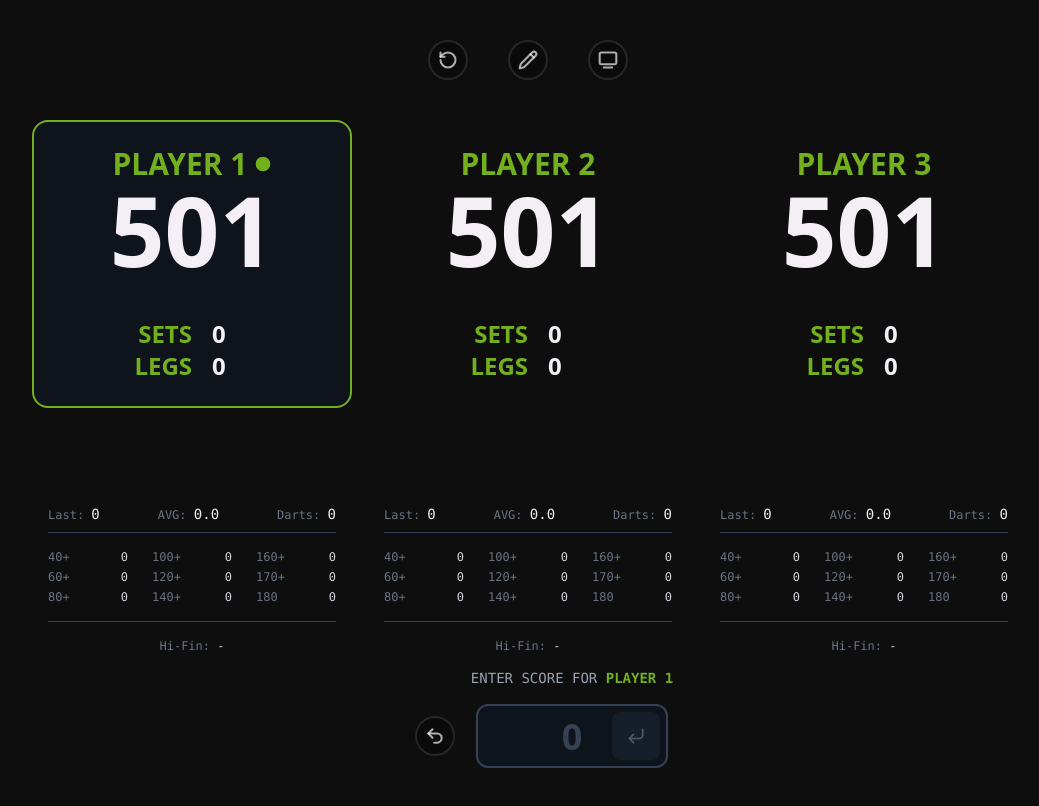
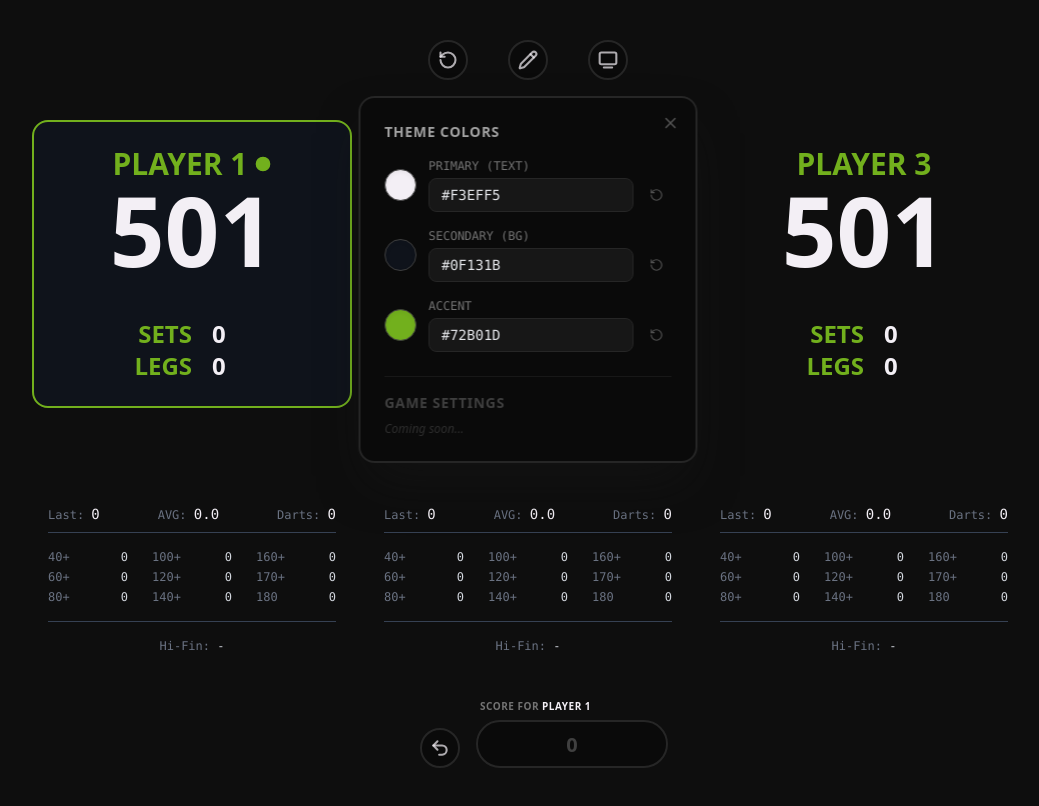
Before and after one commit to lukasus55/dartES, a Next.js app: page / in a window 1280 px wide. Both pictures are taken after a click on the button "Edit". Shown: the top 806 px of the page, without its empty margins (112-1151 px from the left). Built offline with nearby package versions, Linux system fonts and the light colour scheme.

Commit message:
Add color customization

```diff
--- a/app/components/CheckoutGuide.tsx
+++ b/app/components/CheckoutGuide.tsx
@@ -18,7 +18,7 @@ return (
             {guide.map((dart, i) => (
             <div
                 key={i}
-                className={`flex items-center justify-center px-3 py-1 rounded-md font-bold text-sm shadow-lg bg-secondary border-2 border-accent w-1/3`}
+                className={`flex items-center justify-center px-3 py-1 rounded-md font-bold text-sm shadow-lg bg-customizableSecondary border-2 border-customizableAccent w-1/3`}
             >
                 {dart}
             </div>
--- /dev/null
+++ b/app/components/CustomizationPopup.tsx
@@ -0,0 +1,167 @@
+"use client";
+
+import { useState, useEffect } from "react";
+import { X, RotateCcw } from "lucide-react";
+
+interface CustomizationPopupProps {
+  onClose: () => void;
+}
+
+const DEFAULT_THEME = {
+  primary: "#F3EFF5",
+  secondary: "#0F131B",
+  accent: "#72B01D",
+};
+
+export default function CustomizationPopup({ onClose }: CustomizationPopupProps) {
+  const getCssVar = (name: string) => {
+    if (typeof window !== "undefined") {
+      return getComputedStyle(document.documentElement).getPropertyValue(name).trim();
+    }
+    return "";
+  };
+
+  const [primaryColor, setPrimaryColor] = useState("");
+  const [secondaryColor, setSecondaryColor] = useState("");
+  const [accentColor, setAccentColor] = useState("");
+
+  useEffect(() => {
+    setPrimaryColor(getCssVar("--customizablePrimary") || DEFAULT_THEME.primary);
+    setSecondaryColor(getCssVar("--customizableSecondary") || DEFAULT_THEME.secondary);
+    setAccentColor(getCssVar("--customizableAccent") || DEFAULT_THEME.accent);
+  }, []);
+
+  const handleColorChange = (varName: string, value: string, setter: (v: string) => void) => {
+    setter(value);
+    document.documentElement.style.setProperty(varName, value);
+  };
+
+  const handleResetSingle = (varName: string, defaultValue: string, setter: (v: string) => void) => {
+    handleColorChange(varName, defaultValue, setter);
+  };
+
+  return (
+    <div className="
+      absolute top-24 left-1/2 -translate-x-1/2 flex flex-col gap-6 p-6 min-w-75
+      bg-neutral-950 border-2 border-neutral-800 rounded-2xl shadow-2xl shadow-neutral-900/50
+      backdrop-blur-sm animate-in fade-in zoom-in-95 duration-200 z-50
+    ">
+
+      <button
+        onClick={onClose}
+        className="absolute top-3 right-3 text-neutral-600 hover:text-white transition-colors p-1"
+      >
+        <X size={18} />
+      </button>
+
+      <div className="flex flex-col gap-4">
+        <h3 className="text-sm font-bold text-neutral-400 uppercase tracking-wider">
+          Theme Colors
+        </h3>
+
+        {/* PRIMARY- */}
+        <div className="flex items-center gap-3">
+          <div
+            className="w-8 h-8 rounded-full border border-neutral-700 shadow-inner transition-colors duration-200"
+            style={{ backgroundColor: primaryColor }}
+          />
+          <div className="flex-1 flex flex-col">
+            <label className="text-xs text-neutral-500 font-mono mb-1">PRIMARY (TEXT)</label>
+            <div className="flex items-center gap-2">
+              <input
+                type="text"
+                value={primaryColor.toUpperCase()}
+                onChange={(e) => handleColorChange("--customizablePrimary", e.target.value, setPrimaryColor)}
+                className="
+                  w-full bg-neutral-900 border border-neutral-800 rounded-lg px-3 py-1.5
+                  text-sm text-gray-200 font-mono focus:outline-none focus:border-neutral-600 focus:bg-neutral-800
+                  transition-all
+                "
+                placeholder="#000000"
+              />
+              <button
+                onClick={() => handleResetSingle("--customizablePrimary", DEFAULT_THEME.primary, setPrimaryColor)}
+                className="p-2 text-neutral-600 hover:text-white hover:bg-neutral-800 rounded-lg transition-colors"
+                title="Reset to default"
+              >
+                <RotateCcw size={14} />
+              </button>
+            </div>
+          </div>
+        </div>
+
+        {/* SECONDARY */}
+        <div className="flex items-center gap-3">
+          <div
+            className="w-8 h-8 rounded-full border border-neutral-700 shadow-inner transition-colors duration-200"
+            style={{ backgroundColor: secondaryColor }}
+          />
+          <div className="flex-1 flex flex-col">
+            <label className="text-xs text-neutral-500 font-mono mb-1">SECONDARY (BG)</label>
+            <div className="flex items-center gap-2">
+              <input
+                type="text"
+                value={secondaryColor.toUpperCase()}
+                onChange={(e) => handleColorChange("--customizableSecondary", e.target.value, setSecondaryColor)}
+                className="
+                  w-full bg-neutral-900 border border-neutral-800 rounded-lg px-3 py-1.5
+                  text-sm text-gray-200 font-mono focus:outline-none focus:border-neutral-600 focus:bg-neutral-800
+                  transition-all
+                "
+                placeholder="#000000"
+              />
+              <button
+                onClick={() => handleResetSingle("--customizableSecondary", DEFAULT_THEME.secondary, setSecondaryColor)}
+                className="p-2 text-neutral-600 hover:text-white hover:bg-neutral-800 rounded-lg transition-colors"
+                title="Reset to default"
+              >
+                <RotateCcw size={14} />
+              </button>
+            </div>
+          </div>
+        </div>
+
+        {/* ACCENT*/}
+        <div className="flex items-center gap-3">
+          <div
+            className="w-8 h-8 rounded-full border border-neutral-700 shadow-inner transition-colors duration-200"
+            style={{ backgroundColor: accentColor }}
+          />
+          <div className="flex-1 flex flex-col">
+            <label className="text-xs text-neutral-500 font-mono mb-1">ACCENT</label>
+            <div className="flex items-center gap-2">
+              <input
+                type="text"
+                value={accentColor.toUpperCase()}
+                onChange={(e) => handleColorChange("--customizableAccent", e.target.value, setAccentColor)}
+                className="
+                  w-full bg-neutral-900 border border-neutral-800 rounded-lg px-3 py-1.5
+                  text-sm text-gray-200 font-mono focus:outline-none focus:border-neutral-600 focus:bg-neutral-800
+                  transition-all
+                "
+                placeholder="#000000"
+              />
+              <button
+                onClick={() => handleResetSingle("--customizableAccent", DEFAULT_THEME.accent, setAccentColor)}
+                className="p-2 text-neutral-600 hover:text-white hover:bg-neutral-800 rounded-lg transition-colors"
+                title="Reset to default"
+              >
+                <RotateCcw size={14} />
+              </button>
+            </div>
+          </div>
+        </div>
+      </div>
+
+      <div className="flex flex-col gap-2 pt-4 border-t border-neutral-800 opacity-50">
+        <h3 className="text-sm font-bold text-neutral-500 uppercase tracking-wider">
+          Game Settings
+        </h3>
+        <div className="text-xs text-neutral-600 italic">
+          Coming soon...
+        </div>
+      </div>
+
+    </div>
+  );
+}
--- a/app/components/ScoreInput.tsx
+++ b/app/components/ScoreInput.tsx
@@ -1,7 +1,7 @@
 "use client";
 
 import { useState } from "react";
-import { CornerDownLeft } from "lucide-react"; // Enter icon
+import { CornerDownLeft } from "lucide-react";
 
 interface ScoreInputProps {
   onSubmit: (score: number) => void;
@@ -29,11 +29,11 @@ export default function ScoreInput({
   return (
     <form
       onSubmit={handleSubmit}
-      className="flex flex-col items-center gap-4 mt-8"
+      className="flex items-end gap-3"
     >
-      <div className="text-gray-400 text-sm font-mono max-lg:hidden">
-        ENTER SCORE FOR{" "}
-        <span className="text-accent font-bold">{currentPlayerName}</span>
+      <div className="flex flex-col gap-1.5">
+        <div className="text-[10px] font-bold text-neutral-500 uppercase tracking-wider pl-1 max-lg:hidden">
+          Score for <span className="text-primary">{currentPlayerName}</span>
         </div>
 
         <div className="relative group">
@@ -44,11 +44,17 @@ export default function ScoreInput({
             onChange={(e) => setInputValue(e.target.value)}
             placeholder="0"
             className="
-            w-48 h-16 bg-secondary border-2 border-gray-700 rounded-xl
-            text-center text-4xl font-bold text-white outline-none
+              w-48 h-12
+              bg-neutral-950
+              border-2 border-neutral-800
+              rounded-full
+              text-center text-xl font-bold text-primary
+              placeholder:text-neutral-700
+              outline-none
               transition-all duration-200
-            focus:border-accent focus:shadow-[0_0_20px_rgba(var(--accent-rgb),0.2)]
-            placeholder:text-gray-700
+
+              hover:border-neutral-700
+              focus:border-primary/50 focus:bg-neutral-900
 
               /* --- HIDE SPINNERS --- */
               [appearance:textfield]
@@ -57,20 +63,23 @@ export default function ScoreInput({
             "
           />
 
-        {/* Enter Button */}
+          {/* Enter Button (Integrated inside right) */}
           <button
             type="submit"
             disabled={!inputValue || isProcessing}
             className="
-            absolute right-2 top-2 bottom-2 w-12
+              absolute right-1 top-1 bottom-1 w-10
               flex items-center justify-center
-            bg-gray-800 rounded-lg text-gray-400
-            hover:bg-accent hover:text-black transition-colors
-            disabled:opacity-50 disabled:cursor-not-allowed
+              rounded-full
+              text-neutral-500
+              hover:bg-neutral-800 hover:text-primary
+              disabled:opacity-0 disabled:cursor-default
+              transition-all duration-200
             "
           >
-          <CornerDownLeft size={20} />
+            <CornerDownLeft size={16} strokeWidth={2.5} />
           </button>
+        </div>
       </div>
     </form>
   );
--- a/app/components/Scoreboard.tsx
+++ b/app/components/Scoreboard.tsx
@@ -210,7 +210,7 @@ const Scoreboard = forwardRef<ScoreboardHandle>((props, ref) => {
 
           {/* UNDO BUTTON */}
 
-          <div className="mb-3">
+          <div className="mb">
             <IconButton icon={Undo2} label="Undo" onClick={handleUndo}/>
           </div>
 
--- a/app/components/Topbar.tsx
+++ b/app/components/Topbar.tsx
@@ -1,11 +1,16 @@
+"use client";
+import { useState } from "react";
 import IconButton from "./IconButton";
 import { Pencil, RotateCcw, TvMinimal } from "lucide-react";
+import CustomizationPopup from "./CustomizationPopup";
 
 interface TopbarProps {
   onReset: () => void;
 }
 
 export default function Topbar({ onReset }: TopbarProps) {
+  const [showCustomization, setShowCustomization] = useState(false);
+
   return (
     <div className="max-lg:absolute flex fixed top-0 left-0 w-screen p-5 min-h-30 items-center z-100">
       <div className="flex w-full justify-center gap-10">
@@ -14,9 +19,21 @@ export default function Topbar({ onReset }: TopbarProps) {
           label="Reset"
           onClick={onReset}
         />
-        <IconButton icon={Pencil} label="Edit" />
-        <IconButton icon={TvMinimal} label="TV Mode" />
+        <IconButton
+          icon={Pencil}
+          label="Edit"
+          onClick={() => setShowCustomization((prev) => !prev)}
+        />
+        <IconButton
+          icon={TvMinimal}
+          label="TV Mode"
+          onClick={() => (window.alert(`Coming soon`))}
+        />
       </div>
+
+      {showCustomization && (
+        <CustomizationPopup onClose={() => setShowCustomization(false)} />
+      )}
     </div>
   );
 }
```
Also changed, not shown: app/components/PlayerScore.tsx (+9 -9 lines), app/globals.css (+6 -4 lines). Lines whose indentation alone changed are shown as unchanged.
